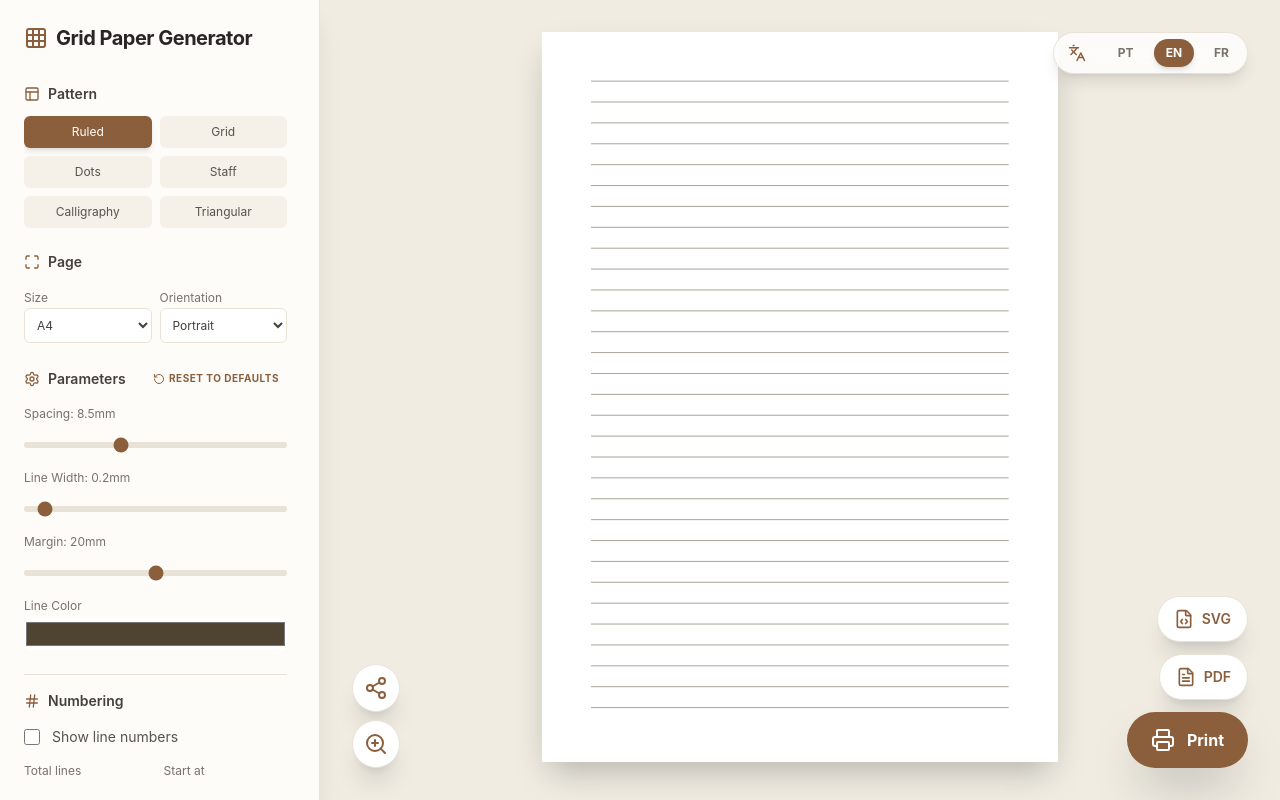
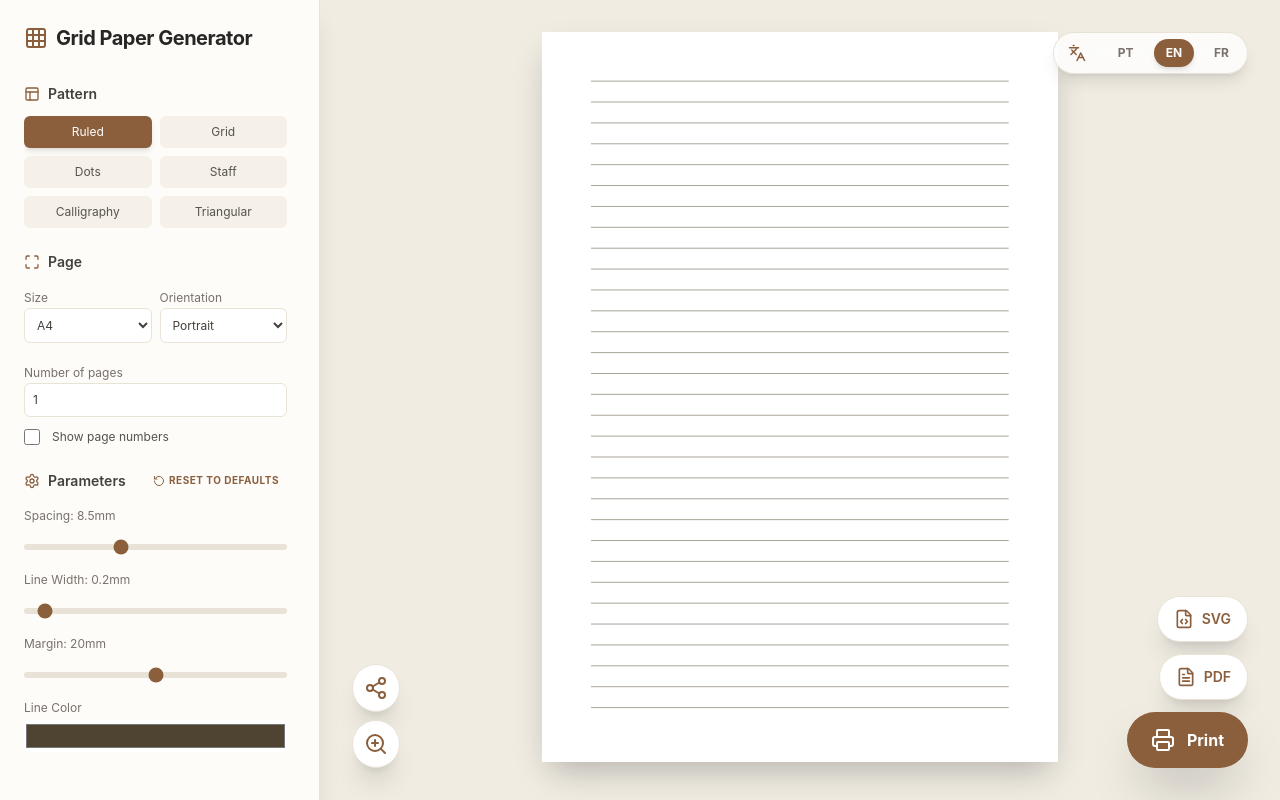
Before and after one commit to bruno-dicastro/grid-paper, a React (Vite) app: page / in a window 1280 px wide. Built offline with nearby package versions, Linux system fonts and the light colour scheme.

Commit message:
feat: add multi-page generation and page numbering options

```diff
--- a/src/App.tsx
+++ b/src/App.tsx
@@ -125,14 +125,14 @@ function App() {
 
   // Calculate pages needed
   const calculatePages = () => {
-    if (settings.pattern !== 'ruled' || !settings.showLineNumbers) {
-      return 1;
+    if (settings.pattern === 'ruled' && settings.showLineNumbers) {
+      const contentHeight = PAGE_HEIGHT - (settings.margin * 2);
+      const linesPerPage = Math.floor(contentHeight / settings.spacing);
+      if (linesPerPage <= 0) return 1;
+      return Math.ceil(settings.totalLines / linesPerPage) || 1;
     }
 
-    const contentHeight = PAGE_HEIGHT - (settings.margin * 2);
-    const linesPerPage = Math.floor(contentHeight / settings.spacing);
-    if (linesPerPage <= 0) return 1;
-    return Math.ceil(settings.totalLines / linesPerPage) || 1;
+    return settings.pageCount || 1;
   };
 
   const pageCount = calculatePages();
--- a/src/components/PatternSVG.tsx
+++ b/src/components/PatternSVG.tsx
@@ -166,18 +166,34 @@ export const PatternSVG: React.FC<PatternSVGProps> = ({ settings, width, height,
           )}
         </g>
       )}
+      {/* Footer and Page Number */}
+      <g className="select-none">
+        {settings.footer && (
           <text
             x={width / 2}
-        y={height - margin / 2}
+            y={settings.showPageNumber ? height - (margin / 2) - (Math.max(3, margin / 4) * 0.6) : height - margin / 2}
             fontSize={Math.max(3, margin / 4)}
             fill={lineColor}
             textAnchor="middle"
             dominantBaseline="middle"
-        className="select-none"
-        fillOpacity={1}
           >
-        {settings.footer /* || t('sidebar.footer_default') */}
+            {settings.footer}
           </text>
+        )}
+        {settings.showPageNumber && (
+          <text
+            x={width / 2}
+            y={settings.footer ? height - (margin / 2) + (Math.max(3, margin / 4) * 0.6) : height - margin / 2}
+            fontSize={Math.max(3, margin / 4) * 0.8}
+            fill={lineColor}
+            textAnchor="middle"
+            dominantBaseline="middle"
+            fillOpacity={settings.footer ? 0.7 : 1}
+          >
+            {pageIndex + 1}
+          </text>
+        )}
+      </g>
     </svg>
   );
 };
--- a/src/components/Sidebar.tsx
+++ b/src/components/Sidebar.tsx
@@ -120,6 +120,32 @@ export const Sidebar: React.FC<SidebarProps> = ({ settings, setSettings, isOpen,
                 <option value="landscape">{t('sidebar.orientation.landscape')}</option>
               </select>
             </div>
+          </div>
+
+          <div className="space-y-3 pt-1">
+            {!(settings.pattern === 'ruled' && settings.showLineNumbers) && (
+              <div className="space-y-1">
+                <label className="text-xs text-stone-500">{t('sidebar.page_count')}</label>
+                <input
+                  type="number"
+                  min="1"
+                  max="100"
+                  value={settings.pageCount}
+                  onChange={(e) => handleChange('pageCount', Math.max(1, parseInt(e.target.value) || 1))}
+                  className="w-full p-2 text-xs border border-[#e8e2d7] rounded-md focus:ring-2 focus:ring-[#8b5e3c] outline-none bg-white text-stone-700"
+                />
+              </div>
+            )}
+
+            <label className="flex items-center gap-3 cursor-pointer">
+              <input
+                type="checkbox"
+                checked={settings.showPageNumber}
+                onChange={(e) => handleChange('showPageNumber', e.target.checked)}
+                className="w-4 h-4 text-[#8b5e3c] rounded border-[#e8e2d7] focus:ring-[#8b5e3c] accent-[#8b5e3c]"
+              />
+              <span className="text-xs text-stone-600">{t('sidebar.show_page_number')}</span>
+            </label>
           </div>
         </section>
 
--- a/src/locales/en.json
+++ b/src/locales/en.json
@@ -17,6 +17,8 @@
       "portrait": "Portrait",
       "landscape": "Landscape"
     },
+    "page_count": "Number of pages",
+    "show_page_number": "Show page numbers",
     "parameters": "Parameters",
     "reset_defaults": "Reset to Defaults",
     "spacing": "Spacing",
--- a/src/locales/fr.json
+++ b/src/locales/fr.json
@@ -17,6 +17,8 @@
       "portrait": "Portrait",
       "landscape": "Paysage"
     },
+    "page_count": "Nombre de pages",
+    "show_page_number": "Afficher les numéros de page",
     "parameters": "Paramètres",
     "reset_defaults": "Restaurer par défaut",
     "spacing": "Espacement",
--- a/src/locales/pt.json
+++ b/src/locales/pt.json
@@ -17,6 +17,8 @@
       "portrait": "Retrato",
       "landscape": "Paisagem"
     },
+    "page_count": "Quantidade de páginas",
+    "show_page_number": "Mostrar número da página",
     "parameters": "Parâmetros",
     "reset_defaults": "Restaurar padrões",
     "spacing": "Espaçamento",
--- a/src/types/paper.ts
+++ b/src/types/paper.ts
@@ -21,6 +21,8 @@ export interface PaperSettings {
   orientation: 'portrait' | 'landscape';
   margin: number; // in mm
   zoom: number; // multiplier
+  pageCount: number;
+  showPageNumber: boolean;
 }
 
 export const PATTERN_DEFAULTS: Record<PatternType, Partial<PaperSettings>> = {
@@ -30,6 +32,7 @@ export const PATTERN_DEFAULTS: Record<PatternType, Partial<PaperSettings>> = {
     lineWidth: 0.2,
     margin: 20,
     orientation: 'portrait',
+    pageCount: 1,
   },
   grid: {
     spacing: 3,
@@ -37,6 +40,7 @@ export const PATTERN_DEFAULTS: Record<PatternType, Partial<PaperSettings>> = {
     lineWidth: 0.2,
     margin: 0,
     orientation: 'portrait',
+    pageCount: 1,
   },
   dots: {
     spacing: 3,
@@ -44,6 +48,7 @@ export const PATTERN_DEFAULTS: Record<PatternType, Partial<PaperSettings>> = {
     lineWidth: 0.2,
     margin: 0,
     orientation: 'portrait',
+    pageCount: 1,
   },
   staff: {
     spacing: 8.5,
@@ -51,6 +56,7 @@ export const PATTERN_DEFAULTS: Record<PatternType, Partial<PaperSettings>> = {
     lineWidth: 0.2,
     margin: 20,
     orientation: 'portrait',
+    pageCount: 1,
   },
   calligraphy: {
     spacing: 5,
@@ -58,6 +64,7 @@ export const PATTERN_DEFAULTS: Record<PatternType, Partial<PaperSettings>> = {
     lineWidth: 0.2,
     margin: 12,
     orientation: 'landscape',
+    pageCount: 1,
   },
   triangular: {
     spacing: 3,
@@ -65,6 +72,7 @@ export const PATTERN_DEFAULTS: Record<PatternType, Partial<PaperSettings>> = {
     lineWidth: 0.2,
     margin: 0,
     orientation: 'portrait',
+    pageCount: 1,
   },
 };
 
@@ -82,4 +90,6 @@ export const DEFAULT_SETTINGS: PaperSettings = {
   pageSize: 'A4',
   orientation: 'portrait',
   zoom: 1,
+  pageCount: 1,
+  showPageNumber: false,
 } as PaperSettings;
```
Lines whose indentation alone changed are shown as unchanged.
